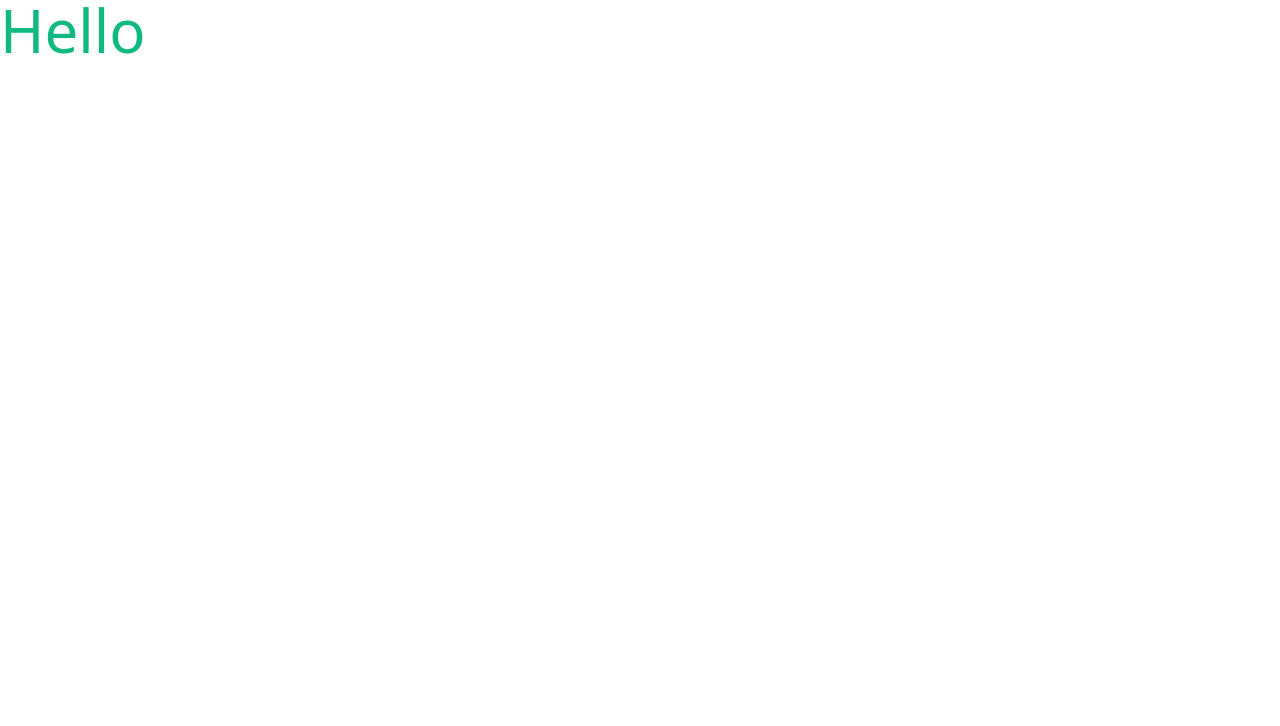
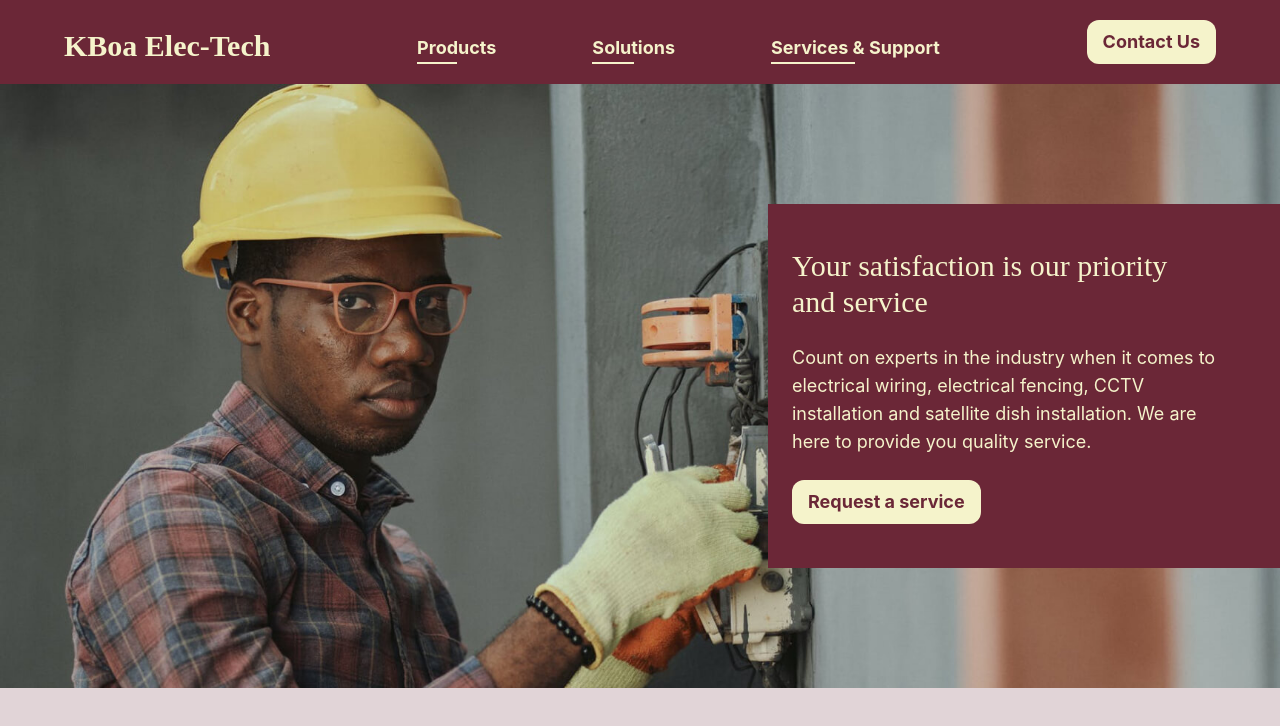
Before and after one commit to Konadu-Akwasi-Akuoko/kboaelectech.com, a website: page index.html in a window 1280 px wide. Drawn offline with Linux system fonts and the light colour scheme.

Commit message:
Added header and hero section.

```diff
--- a/index.html
+++ b/index.html
@@ -1,12 +1,102 @@
 <!DOCTYPE html>
 <html lang="en">
-<head>
-    <meta charset="UTF-8">
-    <meta name="viewport" content="width=device-width, initial-scale=1.0">
-    <link rel="stylesheet" href="public/Styles/stylesheet.css">
-    <title>Document</title>
-</head>
-<body>
-    <p class=" text-emerald-500 text-6xl">Hello</p>
-</body>
+  <head>
+    <meta charset="UTF-8" />
+    <meta name="viewport" content="width=device-width, initial-scale=1.0" />
+    <link rel="stylesheet" href="public/Styles/stylesheet.css" />
+    <title>KBoa Elec-Tech</title>
+  </head>
+  <body class="bg-primaryWine-100 text-lg">
+    <!-- Start of Header -->
+    <div>
+      <!-- Start of header content -->
+      <div class="bg-primaryWine-500 py-5">
+        <!-- Container for holding content-->
+        <div class="custom-container flex flex-row items-end flex-wrap">
+          <!-- Company Name -->
+          <div
+            class="serif-text text-3xl font-bold text-alternateLightYellow-500"
+          >
+            KBoa Elec-Tech
+          </div>
+          <!-- Nav -->
+          <div class="flex-1">
+            <ul
+              class="
+                flex flex-wrap
+                justify-center
+                flex-row
+                space-x-24
+                text-alternateLightYellow-500
+                font-bold
+              "
+            >
+              <li>
+                <div>
+                  Products
+                  <div
+                    class="border border-alternateLightYellow-500 w-2/4"
+                  ></div>
+                </div>
+              </li>
+              <li>
+                <div>
+                  Solutions
+                  <div
+                    class="border border-alternateLightYellow-500 w-2/4"
+                  ></div>
+                </div>
+              </li>
+              <li>
+                <div>
+                  Services & Support
+                  <div
+                    class="border border-alternateLightYellow-500 w-2/4"
+                  ></div>
+                </div>
+              </li>
+            </ul>
+          </div>
+          <!-- Contact Us -->
+          <div>
+            <button class="primary-button">Contact Us</button>
+          </div>
+        </div>
+      </div>
+    </div>
+    <!-- End of header -->
+    <!-- Start of Hero section -->
+    <div class="hero-section">
+      <div class="relative flex">
+        <img
+          src="/public/Images/Hero-Image.jpg"
+          alt="An electrical engineer"
+          width="100%"
+          height="100%"
+        />
+        <div
+          class="
+            hero-text
+            bg-primaryWine-500
+            text-alternateLightYellow-500
+            absolute
+            w-2/5
+            right-0
+            self-center
+          "
+        >
+          <div class="serif-text text-3xl mb-6">
+            Your satisfaction is our priority and service
+          </div>
+          <div class=" mb-6">
+            Count on experts in the industry when it comes to electrical wiring,
+            electrical fencing, CCTV installation and satellite dish
+            installation. We are here to provide you quality service.
+          </div>
+          <button class="primary-button">Request a service</button>
+        </div>
+      </div>
+    </div>
+    <!-- End of hero section -->
+  </body>
 </html>
--- a/src/stylesheet.css
+++ b/src/stylesheet.css
@@ -1,3 +1,31 @@
 @tailwind base;
 @tailwind components;
 @tailwind utilities;
+
+@import url("https://fonts.googleapis.com/css2?family=Libre+Baskerville:ital,wght@0,400;0,700;1,400&display=swap");
+@import url("https://fonts.googleapis.com/css2?family=Inter:wght@100;200;300;400;500;600;700;800;900&display=swap");
+
+body {
+  font-family: "Inter", sans-serif;
+}
+
+.serif-text {
+  font-family: "Libre Baskerville", serif;
+}
+
+.sans-serif-text {
+  font-family: "Inter", sans-serif;
+}
+
+.custom-container {
+  padding: 0% 5%;
+}
+
+.primary-button {
+  @apply py-2 px-4 rounded-xl text-primaryWine-500 bg-alternateLightYellow-500 font-bold;
+}
+
+.hero-text {
+  padding: 0px 5vw 0px 0px;
+  @apply py-11 pl-6;
+}
--- a/tailwind.config.js
+++ b/tailwind.config.js
@@ -1,7 +1,21 @@
 module.exports = {
   content: ["./public/**/*.{html,js}", "./*.{html,js}"],
   theme: {
-    extend: {},
+    extend: {
+      colors: {
+        primaryWine: {
+          500: "#6B2737",
+          50: "#DFD1D4",
+          100: "#E1D4D7",
+        },
+        secondryOrange: {
+          500: "#E08E45",
+        },
+        alternateLightYellow: {
+          500: "#F5F3CB",
+        },
+      },
+    },
   },
   plugins: [],
 };
```
Also changed, not shown: public/Images/Hero-Image.jpg (added), public/Styles/stylesheet.css.
